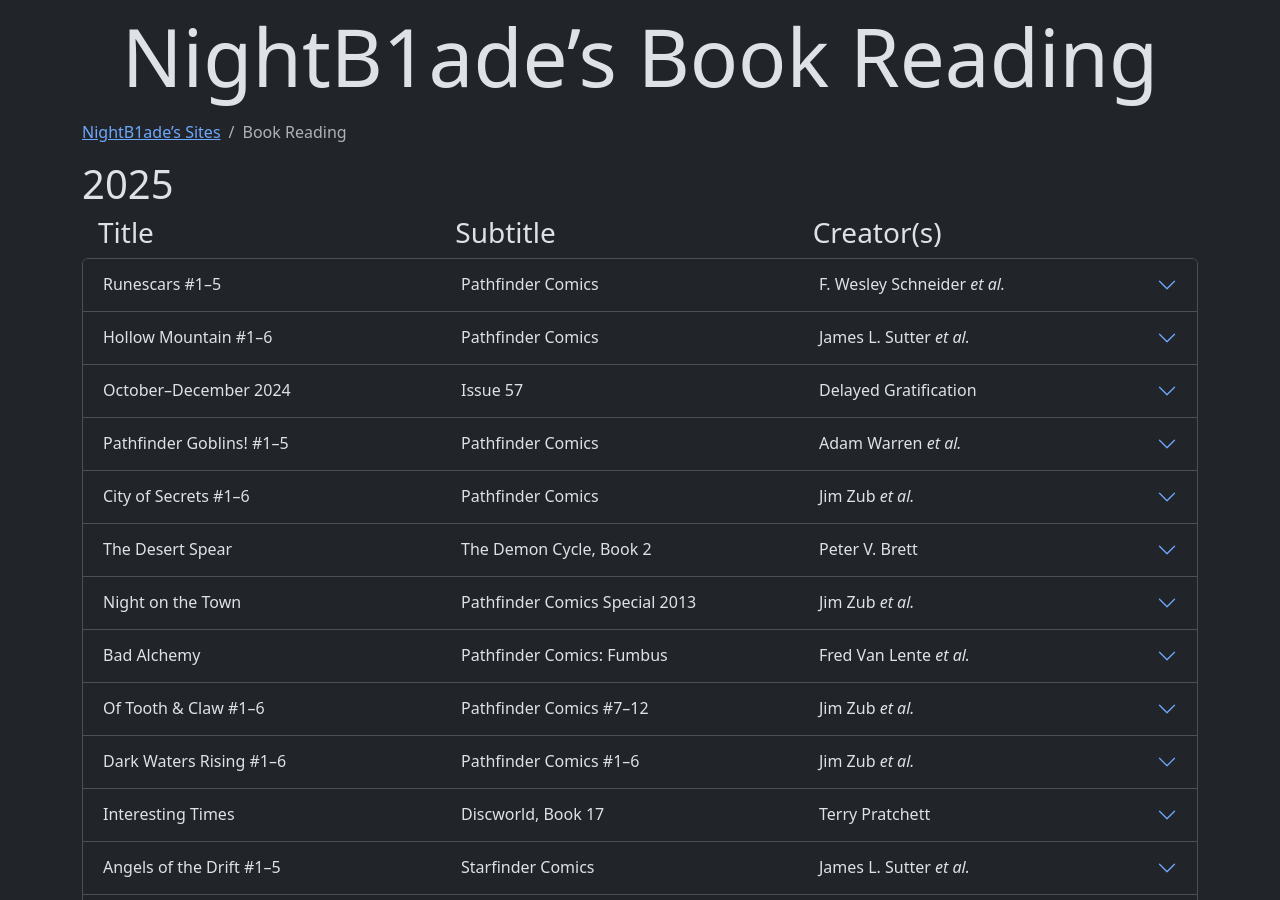
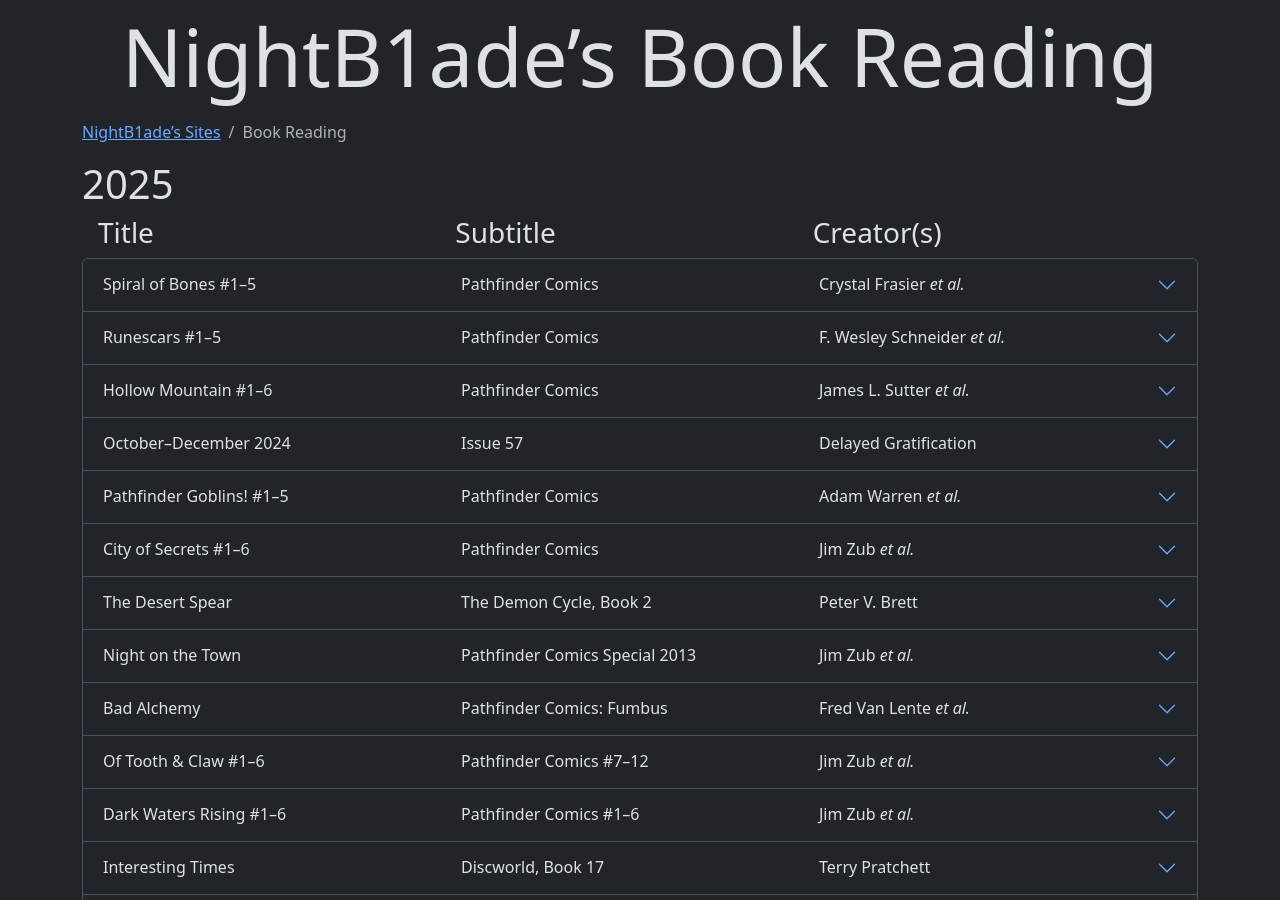
Before and after one commit to NightB1ade/BookReading, a Jekyll site: the page built from index.html, in a window 1280 px wide and 900 px high. Built offline with Jekyll 4.4.1, drawn with Linux system fonts in a browser that asks for light colours.

Commit message:
Pathfinder: Spiral of Bones: Add

```diff
--- a/_data/ReadingList.json
+++ b/_data/ReadingList.json
@@ -2523,4 +2523,19 @@
 				, "percentage": 1
 		}]
 	}
+	, {
+		"title": "Spiral of Bones #1–5"
+		, "subtitle": "Pathfinder Comics"
+		, "creators": [
+			"Crystal Frasier"
+			, "Tom Garcia"
+			, "Morgan Hickman"
+			, "Thomas Napolitano"
+		]
+		, "notes": []
+		, "progress": [{
+				"date": "2025-05-10"
+				, "percentage": 1
+		}]
+	}
 ]
```
